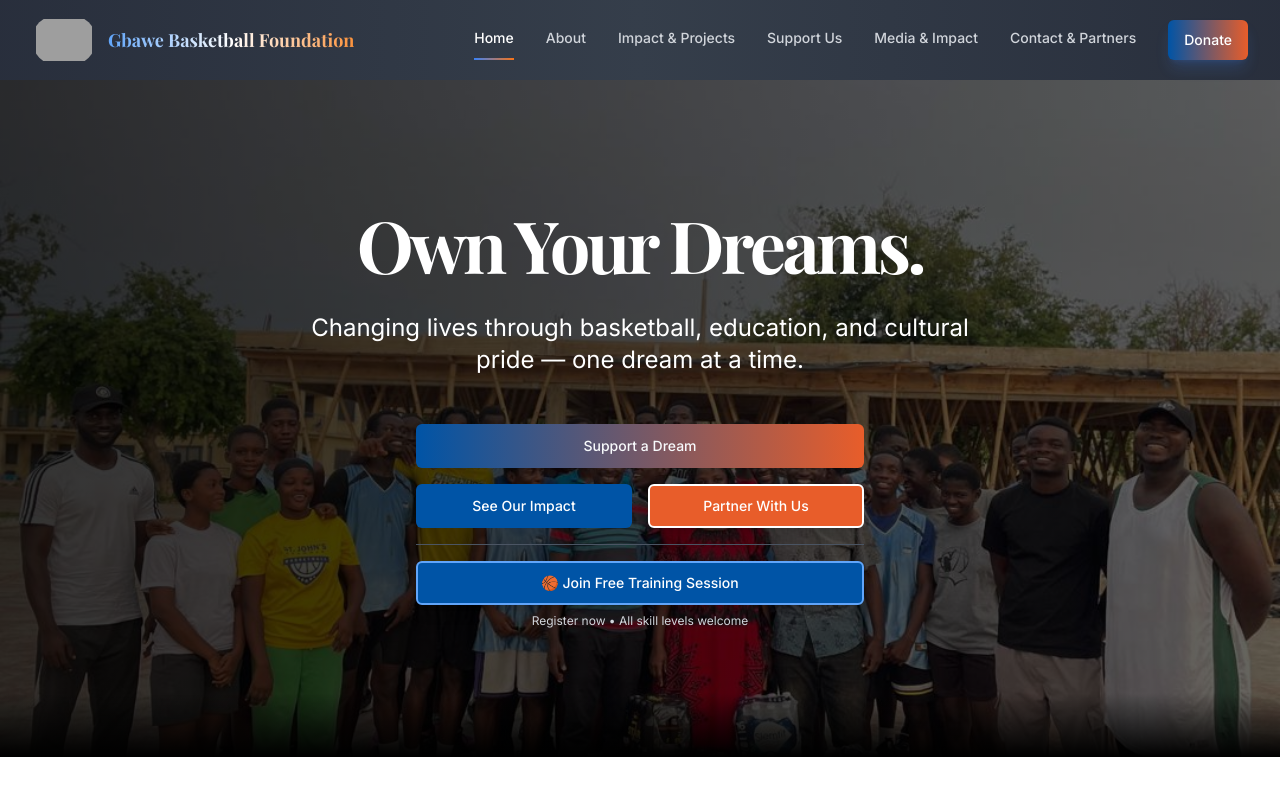
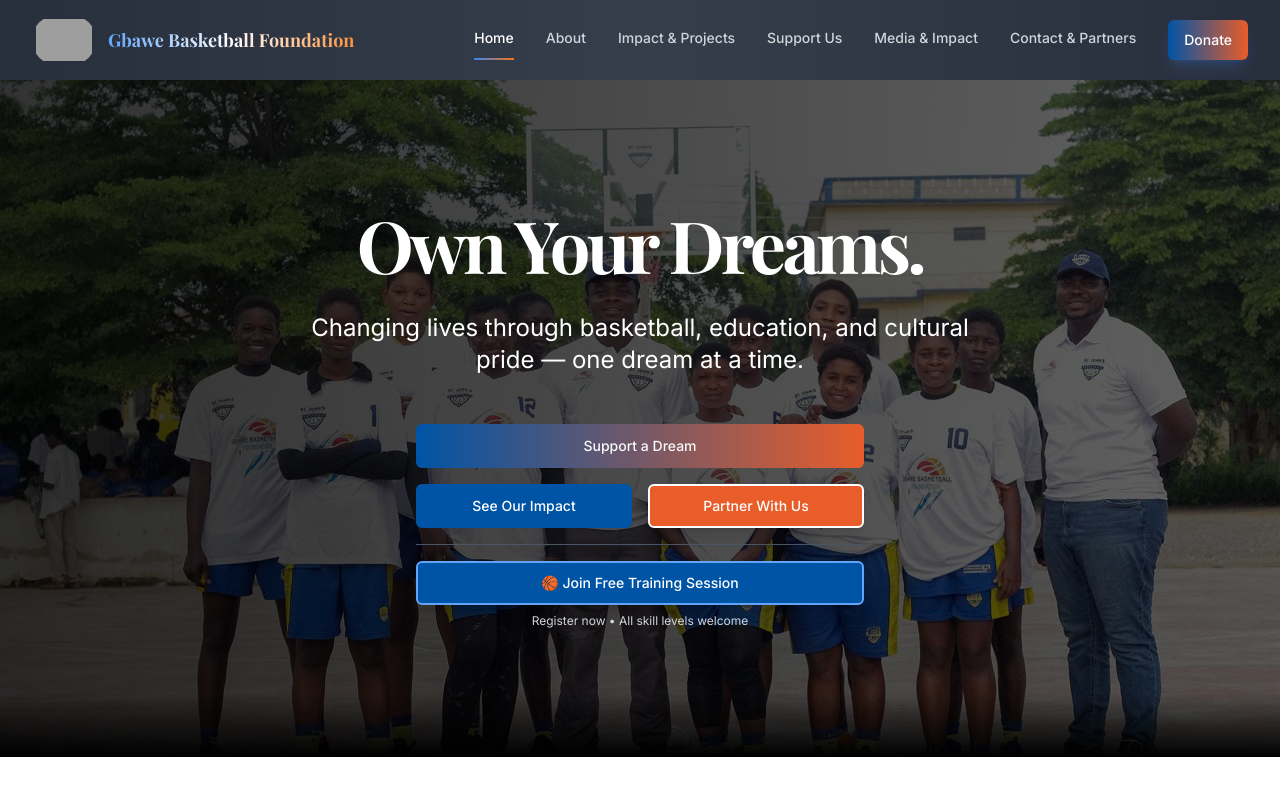
Before and after one commit to Seyramize/gbawebasketballfoundation, a Next.js app: page / in a window 1280 px wide. Shown: the top 800 px of the page. Built offline with nearby package versions, Linux system fonts and the light colour scheme; grey boxes are pictures that could not be loaded; a web font is replaced by a local one.

Commit message:
Changed home image

```diff
--- a/components/hero-section.tsx
+++ b/components/hero-section.tsx
@@ -19,7 +19,7 @@ export default function HeroSection() {
     <section className="relative bg-black text-white overflow-hidden">
       <div className="absolute inset-0 z-0">
         <div className="absolute inset-0 bg-gradient-to-r from-black/80 to-black/60 z-10" />
-        <Image src="/donation3.jpg" alt="Basketball court" fill className="object-cover" priority />
+        <Image src="/home.jpg" alt="Basketball court" fill className="object-cover object-top " priority />
       </div>
 
       <div className="relative z-20 pt-24 pb-20 md:pt-32 md:pb-32 container px-4 md:px-6">
```
Also changed, not shown: public/home.jpg (added).
